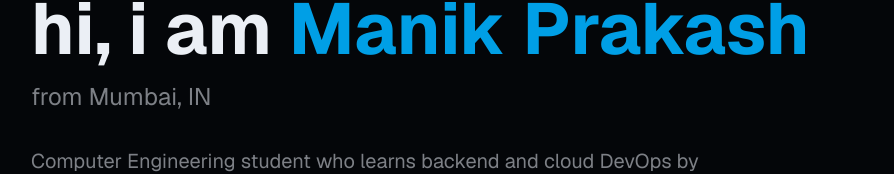
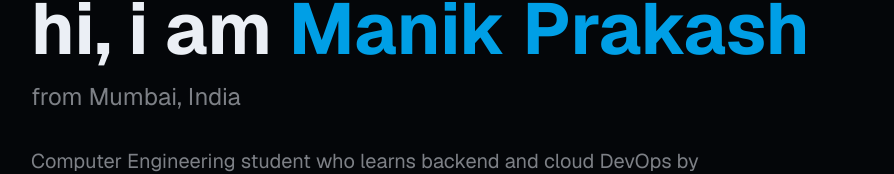
Before and after one commit to manik-prakash/portfolio-website, a Next.js app: page / in a window 1280 px wide. Shown: the part 295-469 px from the top of the page, without its empty margins (161-1055 px from the left). Built offline with nearby package versions, Linux system fonts and the light colour scheme.

Commit message:
updated the data

```diff
--- a/data/index.ts
+++ b/data/index.ts
@@ -40,7 +40,7 @@ export interface SocialLink {
 
 export const personalInfo = {
     name: "Manik Prakash",
-    location: "Mumbai, IN",
+    location: "Mumbai, India",
     tagline: "Computer Engineering student who learns backend and cloud DevOps by breaking things and building them better :)",
 }
 
```
